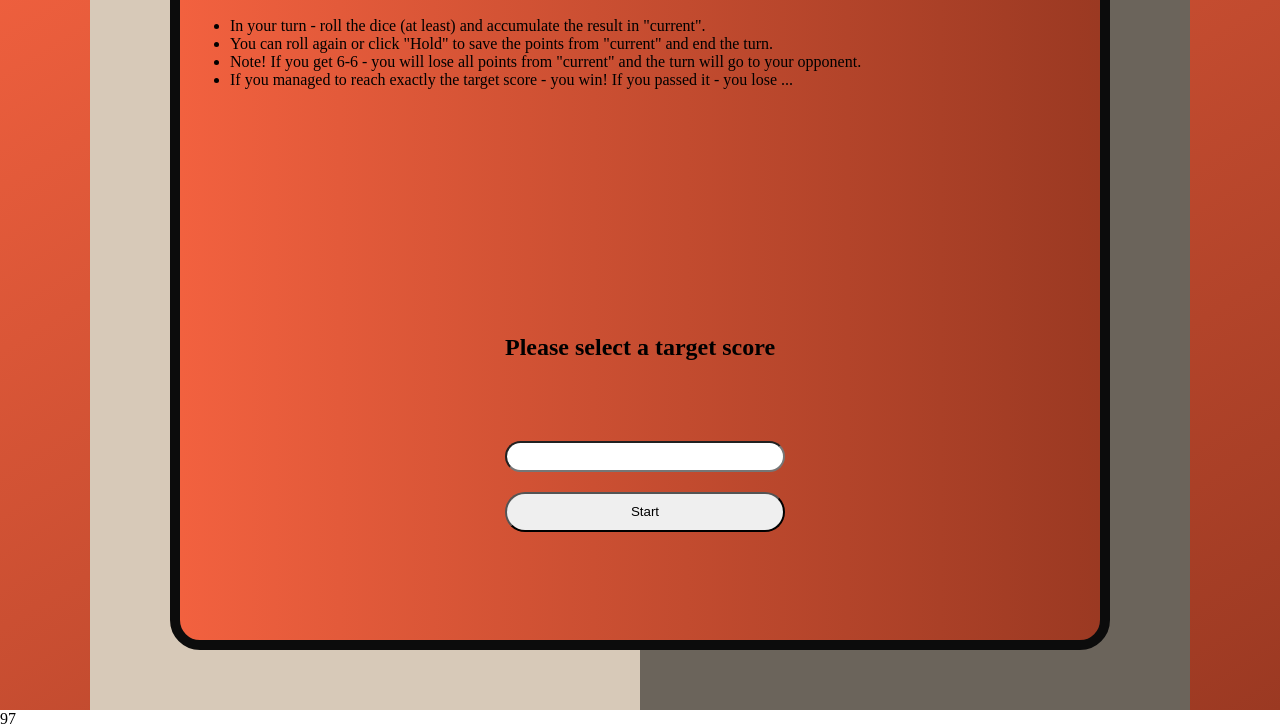
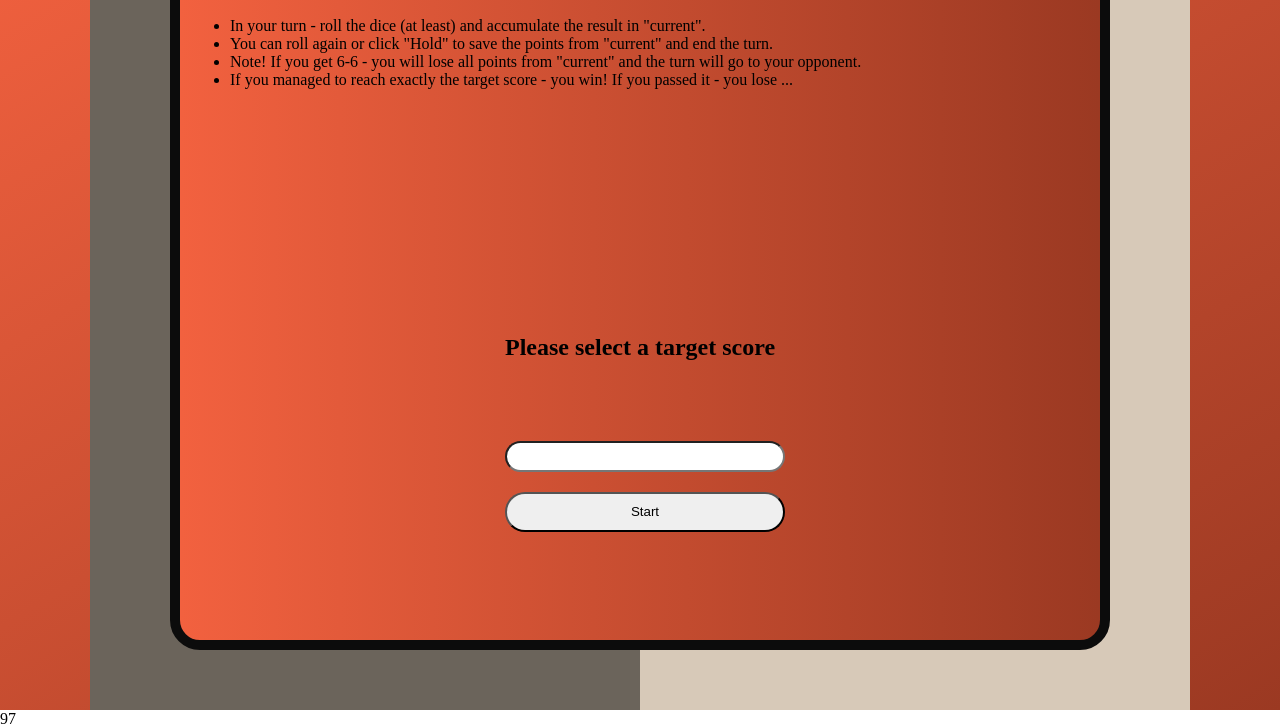
Before and after one commit to HusseinSpi/BlackJack, a plain HTML site: page index.html in a window 1280 px wide. Shown: the part 90-818 px from the top of the page. Drawn offline with Linux system fonts and the light colour scheme.

Commit message:
fix shadow

```diff
--- a/style.css
+++ b/style.css
@@ -14,6 +14,7 @@ body {
   flex-direction: row;
   justify-content: center;
 }
+
 
 .start {
   position: absolute;
@@ -113,7 +114,7 @@ body {
   position: absolute;
   height: 100vh;
   width: 550px;
-  left: 50%; /* left:13.8%; */
+  left: calc(50% - 550px);
   background-color: rgba(0, 0, 0, 0.5);
   z-index: 2;
 }
```
